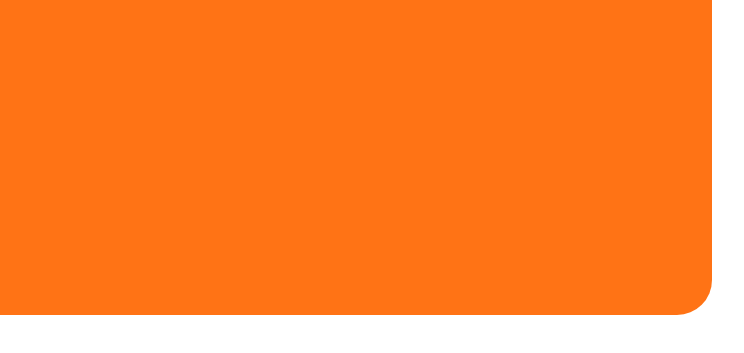
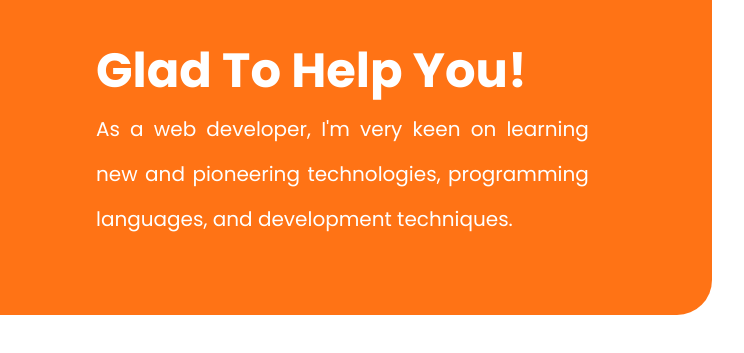
Before and after one commit to Dawood-Ahmed19/Portfolio-Website, a website built with Vite: page index.html in a window 1280 px wide. Shown: the part 765-1118 px from the top of the page, 536-1280 px from the left. Built offline with nearby package versions, Linux system fonts and the light colour scheme; files whose address does not match are found by name.

Commit message:
fix: fixed sections

```diff
--- a/index.html
+++ b/index.html
@@ -99,7 +99,7 @@
 
             <!-- col-2 row-1 -->
 
-            <div class="projects">
+            <div class="col02">
               <div class="completed-projects">
                 <h1>120+</h1>
                 <p>Completed Projects</p>
@@ -119,6 +119,15 @@
               </div>
             </div>
 
+            <!-- col02-row-2 -->
+
+            <div class="col02-row02">
+              <div class="heading">
+                <h1>Glad To Help You!</h1>
+                <p>As a web developer, I'm very keen on learning new and pioneering technologies, programming languages, and development techniques.</p>
+              </div>
+            </div>
+
 
           </div>
         </div>
--- a/style.css
+++ b/style.css
@@ -244,7 +244,7 @@ a {
   place-self: center;
 }
 
-.projects {
+.col02 {
   align-self: center;
   grid-area: col-02;
   display: flex;
@@ -287,3 +287,16 @@ a {
   font-size: 24px;
   color: white;
 }
+
+.col02-row02>.heading>h1 {
+  font-size: 48px;
+  color: white;
+}
+
+.col02-row02>.heading>p {
+  font-size: 20px;
+  width: 80%;
+  color: white;
+  line-height: 45px;
+  text-align: justify;
+}
```
